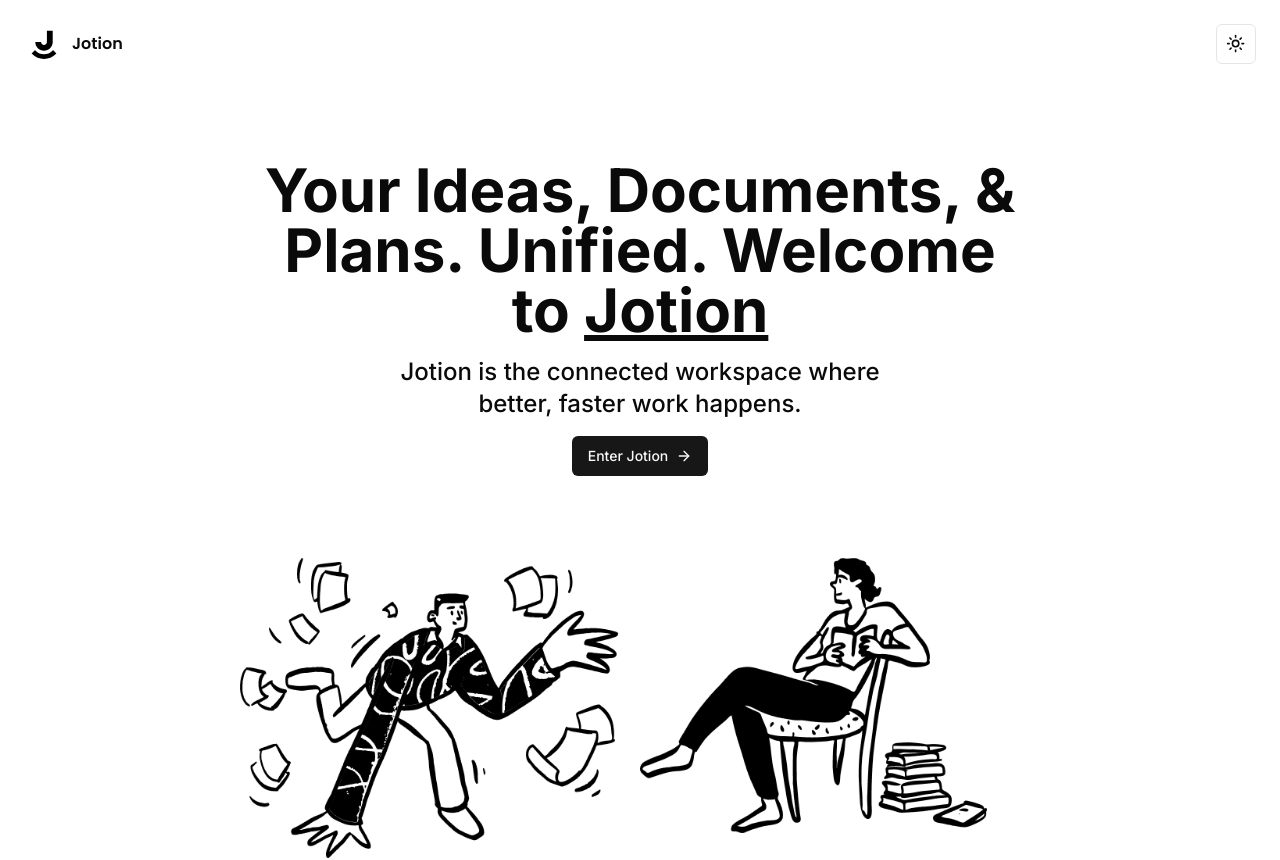
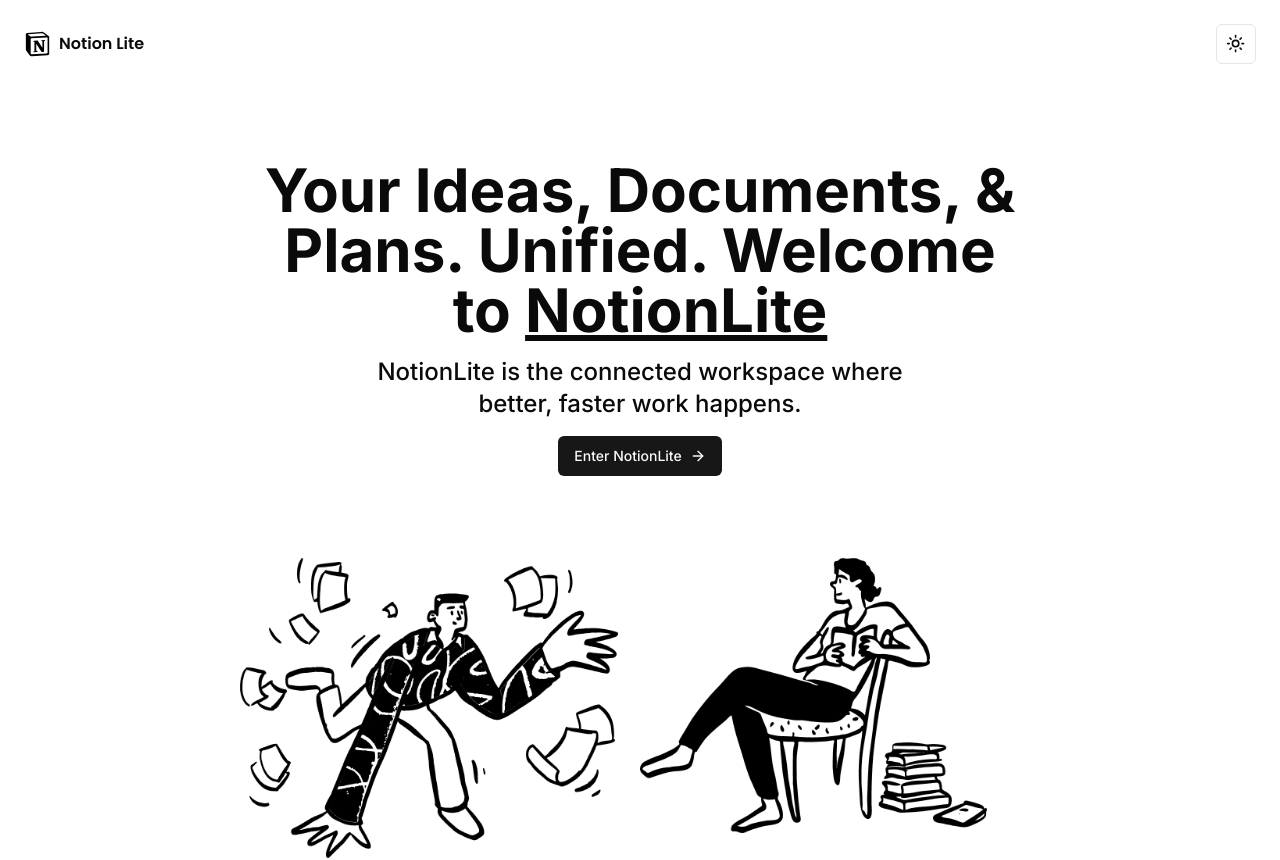
Before and after one commit to alih6051/notion-clone, a Next.js app: page / in a window 1280 px wide. Shown: the top 860 px of the page. Built offline with nearby package versions, Linux system fonts and the light colour scheme.

Commit message:
name change

```diff
--- a/app/(marketing)/_components/heading.tsx
+++ b/app/(marketing)/_components/heading.tsx
@@ -8,14 +8,14 @@ export const Heading = () => {
   return (
     <div className="max-w-3xl space-y-4">
       <h1 className="text-3xl sm:text-5xl md:text-6xl font-bold">
-        Your Ideas, Documents, & Plans. Unified. Welcome to <span className="underline">Jotion</span>
+        Your Ideas, Documents, & Plans. Unified. Welcome to <span className="underline">NotionLite</span>
       </h1>
       <h3 className="text-base sm:text-xl md:text-2xl font-medium">
-        Jotion is the connected workspace where <br />
+        NotionLite is the connected workspace where <br />
         better, faster work happens.
       </h3>
       <Button>
-        Enter Jotion
+        Enter NotionLite
         <ArrowRight className="h-4 w-4 ml-2" />
       </Button>
     </div>
--- a/app/(marketing)/_components/logo.tsx
+++ b/app/(marketing)/_components/logo.tsx
@@ -2,32 +2,19 @@ import Image from "next/image";
 import { Poppins } from "next/font/google";
 
 import { cn } from "@/lib/utils";
+import { NotionLogo } from "./svgs";
 
 const font = Poppins({
   subsets: ["latin"],
-  weight: ["400", "600"]
+  weight: ["400", "600"],
 });
 
 export const Logo = () => {
   return (
     <div className="hidden md:flex items-center gap-x-2">
-      <Image
-        src="/logo.svg"
-        height="40"
-        width="40"
-        alt="Logo"
-        className="dark:hidden"
-      />
-      <Image
-        src="/logo-dark.svg"
-        height="40"
-        width="40"
-        alt="Logo"
-        className="hidden dark:block"
-      />
-      <p className={cn("font-semibold", font.className)}>
-        Jotion
-      </p>
+      <NotionLogo fill="#000000" className="dark:hidden" />
+      <NotionLogo fill="#fff" className="hidden dark:block" />
+      <p className={cn("font-semibold flex-shrink-0", font.className)}>Notion Lite</p>
     </div>
-  )
-}
+  );
+};
--- /dev/null
+++ b/app/(marketing)/_components/svgs.tsx
@@ -0,0 +1,24 @@
+import React, { SVGProps } from "react";
+
+interface Props extends SVGProps<SVGSVGElement> {
+  pathFill?: string;
+}
+
+export const NotionLogo = (props: Props) => {
+  const { pathFill, ...rest } = props;
+  return (
+    <svg
+      width="40px"
+      height="40px"
+      viewBox="0 0 15 15"
+      fill="none"
+      xmlns="http://www.w3.org/2000/svg"
+      {...rest}
+    >
+      <path
+        d="M3.25781 3.11684C3.67771 3.45796 3.83523 3.43193 4.62369 3.37933L12.0571 2.93299C12.2147 2.93299 12.0836 2.77571 12.0311 2.74957L10.7965 1.85711C10.56 1.67347 10.2448 1.46315 9.64083 1.51576L2.44308 2.04074C2.18059 2.06677 2.12815 2.19801 2.2327 2.30322L3.25781 3.11684ZM3.7041 4.84917V12.6704C3.7041 13.0907 3.91415 13.248 4.38693 13.222L12.5562 12.7493C13.0292 12.7233 13.0819 12.4341 13.0819 12.0927V4.32397C13.0819 3.98306 12.9508 3.79921 12.6612 3.82545L4.12422 4.32397C3.80918 4.35044 3.7041 4.50803 3.7041 4.84917ZM11.7688 5.26872C11.8212 5.50518 11.7688 5.74142 11.5319 5.76799L11.1383 5.84641V11.6205C10.7965 11.8042 10.4814 11.9092 10.2188 11.9092C9.79835 11.9092 9.69305 11.7779 9.37812 11.3844L6.80345 7.34249V11.2532L7.61816 11.437C7.61816 11.437 7.61816 11.9092 6.96086 11.9092L5.14879 12.0143C5.09615 11.9092 5.14879 11.647 5.33259 11.5944L5.80546 11.4634V6.29276L5.1489 6.24015C5.09625 6.00369 5.22739 5.66278 5.5954 5.63631L7.53935 5.50528L10.2188 9.5998V5.97765L9.53564 5.89924C9.4832 5.61018 9.69305 5.40028 9.95576 5.37425L11.7688 5.26872ZM1.83874 1.33212L9.32557 0.780787C10.245 0.701932 10.4815 0.754753 11.0594 1.17452L13.4492 2.85424C13.8436 3.14309 13.975 3.22173 13.975 3.53661V12.7493C13.975 13.3266 13.7647 13.6681 13.0293 13.7203L4.33492 14.2454C3.78291 14.2717 3.52019 14.193 3.23111 13.8253L1.47116 11.5419C1.1558 11.1216 1.02466 10.8071 1.02466 10.4392V2.25041C1.02466 1.77825 1.23504 1.38441 1.83874 1.33212Z"
+        fill={pathFill}
+      />
+    </svg>
+  );
+};
--- a/app/layout.tsx
+++ b/app/layout.tsx
@@ -6,7 +6,7 @@ import { Inter } from 'next/font/google'
 const inter = Inter({ subsets: ['latin'] })
 
 export const metadata: Metadata = {
-  title: 'Jotion',
+  title: 'NotionLite',
   description: 'The connected workspace where better, faster work happens.',
   icons: {
     icon: [
@@ -37,7 +37,7 @@ export default function RootLayout({
           defaultTheme="system"
           enableSystem
           disableTransitionOnChange
-          storageKey="jotion-theme-2"
+          storageKey="notion-lite-theme-2"
         >
           {children}
         </ThemeProvider>
--- a/package.json
+++ b/package.json
@@ -1,5 +1,5 @@
 {
-  "name": "notion-clone",
+  "name": "notion-lite",
   "version": "0.1.0",
   "private": true,
   "scripts": {
```
Also changed, not shown: 1 other file (tests, documents, lock files or other folders).
